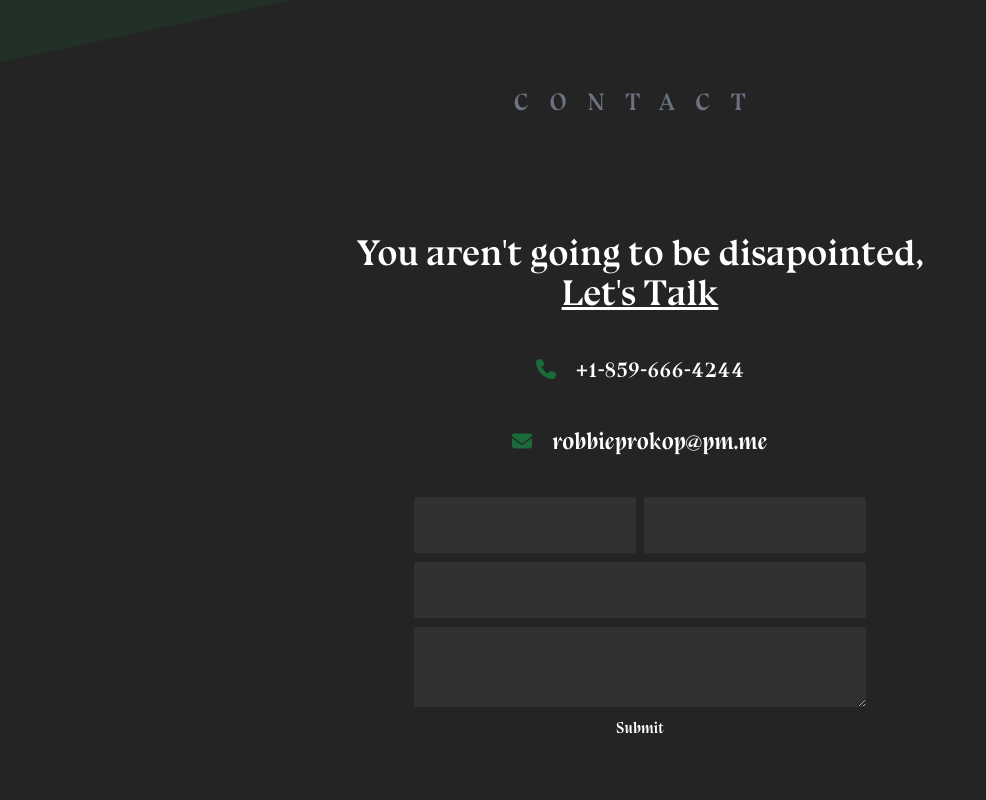
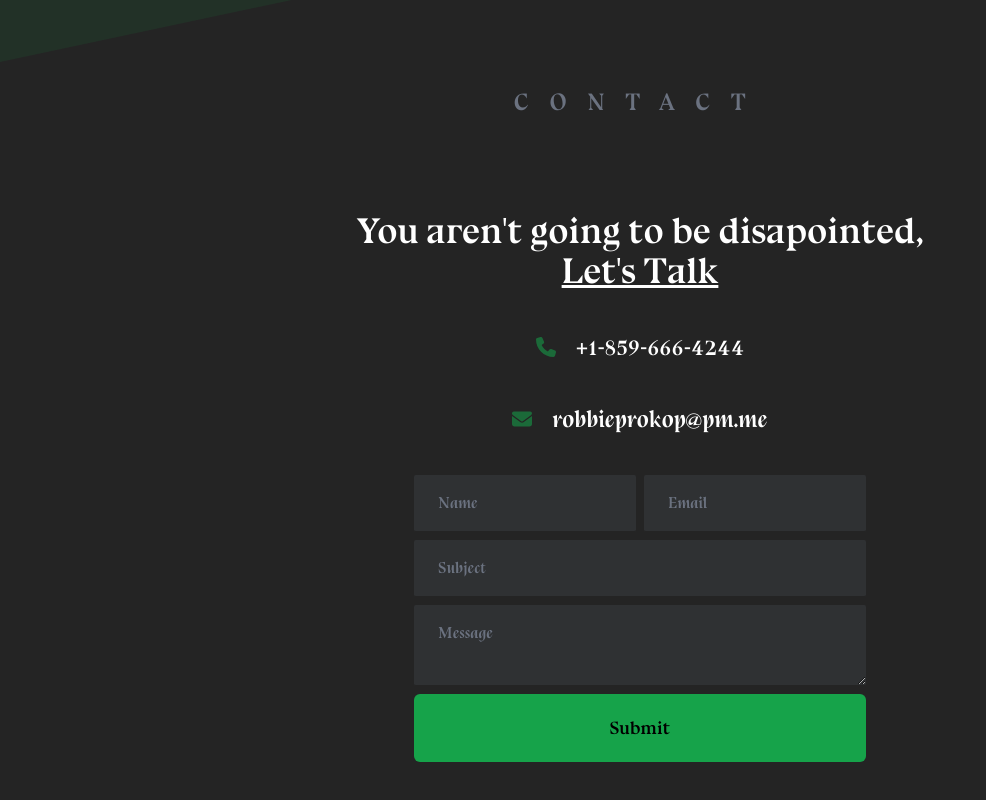
Before and after one commit to RobbieProkop/portfolio, a Next.js app: page / in a window 1280 px wide. Shown: the part 3878-4678 px from the top of the page, without its empty margins (0-986 px from the left). Built offline with nearby package versions, Linux system fonts and the light colour scheme.

Commit message:
add placeholders

```diff
--- a/components/Contact.tsx
+++ b/components/Contact.tsx
@@ -41,13 +41,18 @@ const Contact = (props: Props) => {
 
         <form className="flex flex-col space-y-2 w-fit mx-auto">
           <div className="fle space-x-2">
-            <input className="contactInput" type="text" />
-            <input className="contactInput" type="text" />
+            <input placeholder="Name" className="contactInput" type="text" />
+            <input placeholder="Email" className="contactInput" type="email" />
           </div>
 
-          <input className="contactInput" type="text" />
-          <textarea className="contactInput" />
-          <button>Submit</button>
+          <input placeholder="Subject" className="contactInput" type="text" />
+          <textarea placeholder="Message" className="contactInput" />
+          <button
+            type="submit"
+            className="bg-green-600 py-5 px-10 rounded-md text-black font-bold text-lg"
+          >
+            Submit
+          </button>
         </form>
       </div>
     </div>
```
